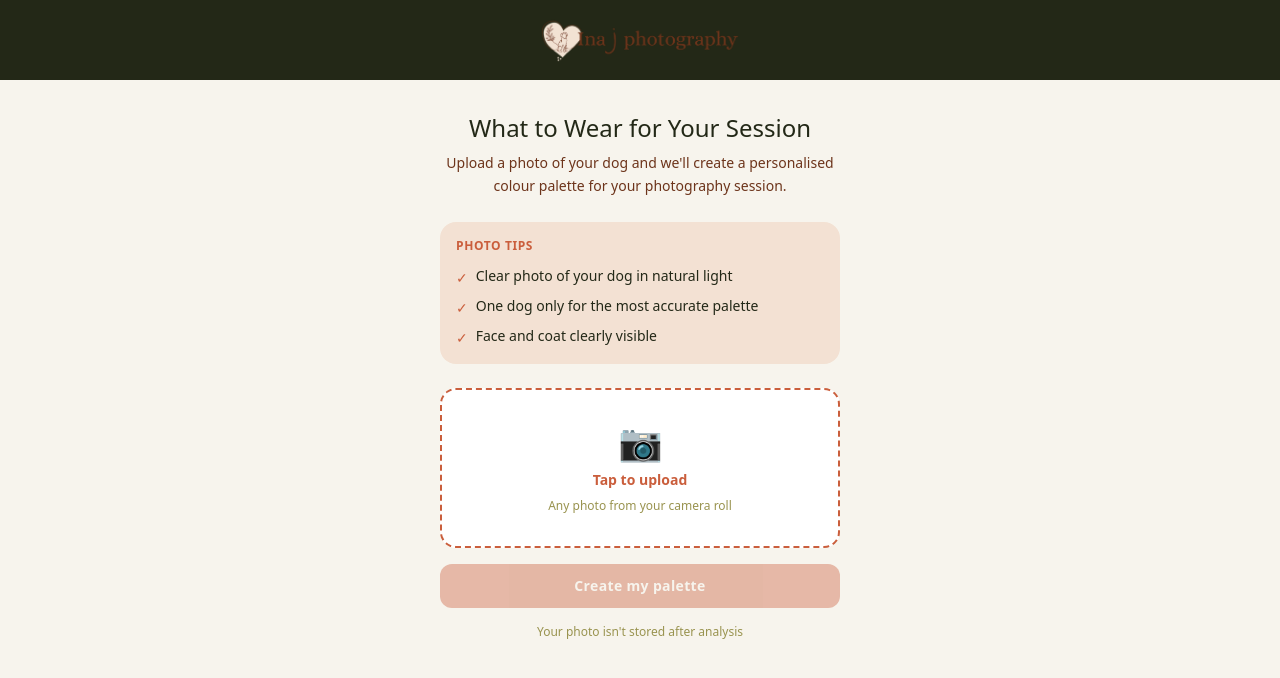
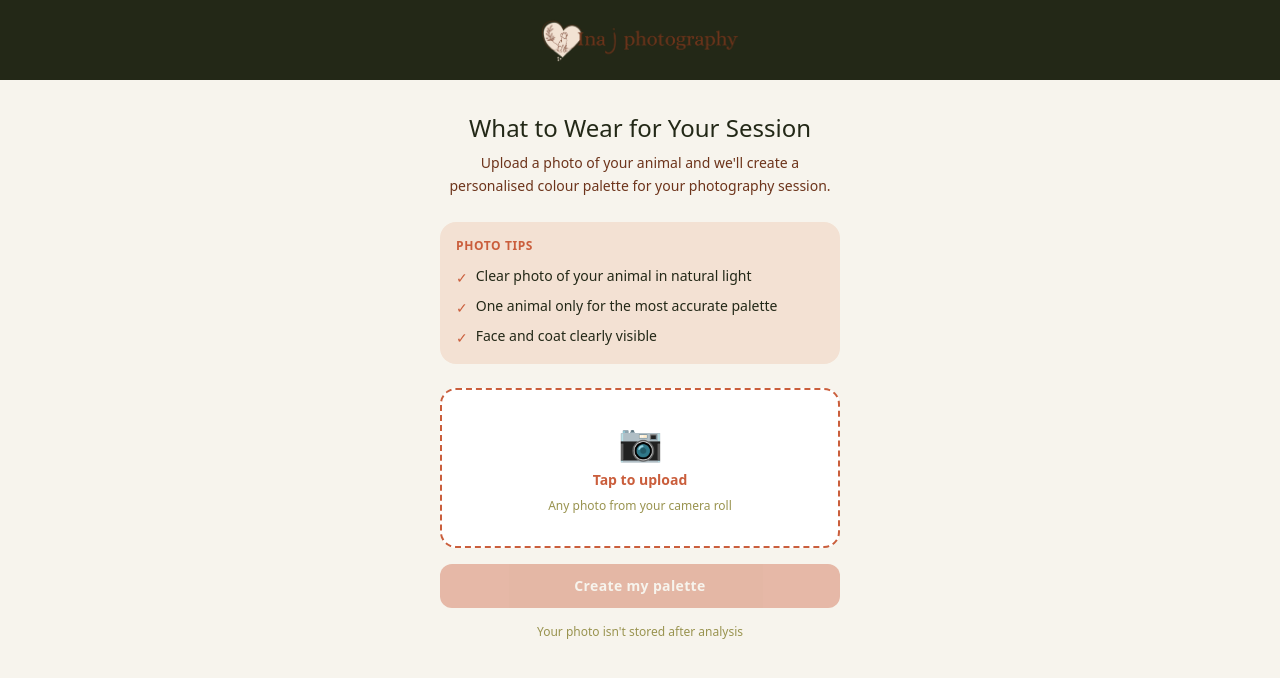
Before and after one commit to inajphotography/dog-palette-tool, a Next.js app: page / in a window 1280 px wide. Shown: the top 678 px of the page. Built offline with nearby package versions, Linux system fonts and the light colour scheme; a web font is replaced by a local one.

Commit message:
feat: enable dog, cat and horse on live tool with neutral copy

```diff
--- a/photographer.config.ts
+++ b/photographer.config.ts
@@ -8,6 +8,8 @@ export const config = {
   },
   subjects: [
     { noun: "dog", nounPlural: "dogs", coatWord: "coat" },
+    { noun: "cat", nounPlural: "cats", coatWord: "fur" },
+    { noun: "horse", nounPlural: "horses", coatWord: "coat" },
   ],
   collectiveNoun: "animal",
   branding: {
@@ -25,10 +27,10 @@ export const config = {
   },
   copy: {
     pageTitle: "What to Wear for Your Session",
-    pageSubtitle: "Upload a photo of your dog and we'll create a personalised colour palette for your photography session.",
+    pageSubtitle: "Upload a photo of your animal and we'll create a personalised colour palette for your photography session.",
     uploadGuidelines: [
-      "Clear photo of your dog in natural light",
-      "One dog only for the most accurate palette",
+      "Clear photo of your animal in natural light",
+      "One animal only for the most accurate palette",
       "Face and coat clearly visible",
     ],
     privacyNote: "Your photo isn't stored after analysis",
```
Also changed, not shown: 2 other files (tests, documents, lock files or other folders).
